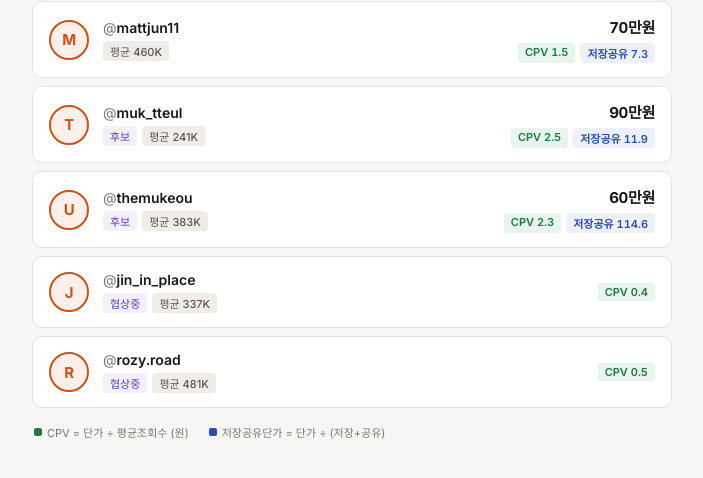
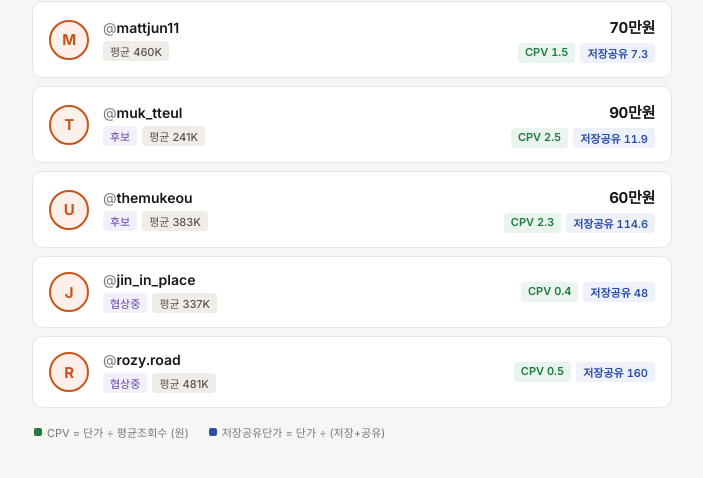
Before and after one commit to kangnaan00/wym4wjx, a plain HTML site: page loop808-2026/bangeon.html in a window 1280 px wide. Shown: the part 244-722 px from the top of the page, without its empty margins (288-991 px from the left). Drawn offline with Linux system fonts and the light colour scheme.

Commit message:
bangeon: jin_in_place 저장공유 48, rozy.road 저장공유 160 추가

```diff
--- a/loop808-2026/bangeon.html
+++ b/loop808-2026/bangeon.html
@@ -203,6 +203,7 @@
     <div class="metrics">
       <div class="badges">
         <span class="badge cpv">CPV 0.4</span>
+        <span class="badge sv">저장공유 48</span>
       </div>
     </div>
   </a>
@@ -219,6 +220,7 @@
     <div class="metrics">
       <div class="badges">
         <span class="badge cpv">CPV 0.5</span>
+        <span class="badge sv">저장공유 160</span>
       </div>
     </div>
   </a>
```
